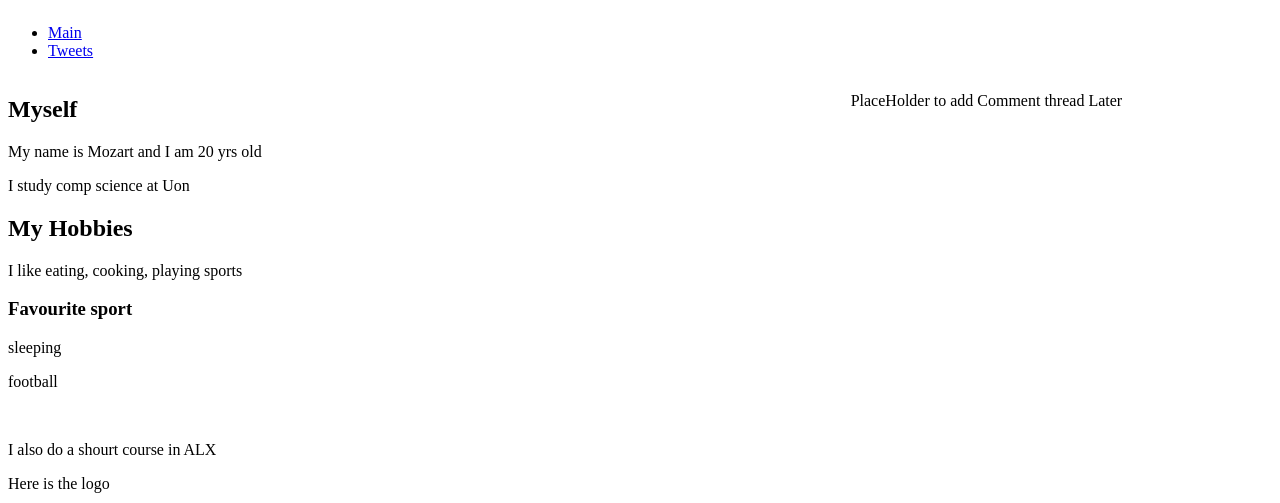
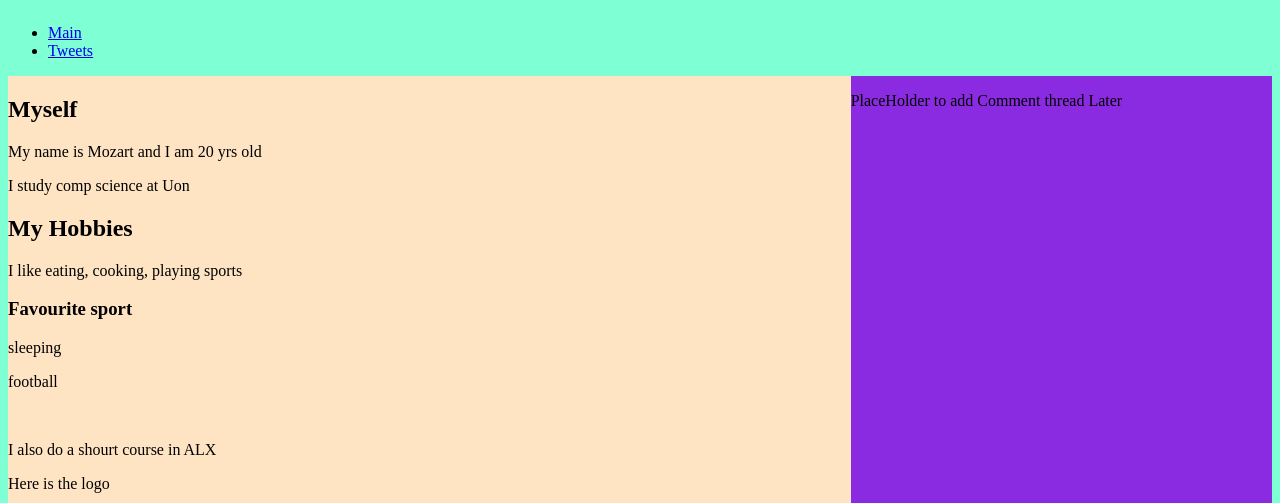
Before and after one commit to Legacymoz/alx_html_css, a plain HTML site: page css_basic/index.html in a window 1280 px wide. Shown: the top 503 px of the page. Drawn offline with Linux system fonts and the light colour scheme.

Commit message:
added basiic colour

```diff
--- a/css_basic/styles.css
+++ b/css_basic/styles.css
@@ -1,6 +1,7 @@
 body{
     display:flex;
     flex-direction: column;
+    background-color: aquamarine;
 
 }
 main{
@@ -13,10 +14,12 @@ main{
 article{
     flex:2;
     overflow-y: auto;
+    background-color: bisque;
 }
 
 aside{
     flex:1;
     overflow-y: auto;
+    background-color:blueviolet;
 
 }
```
